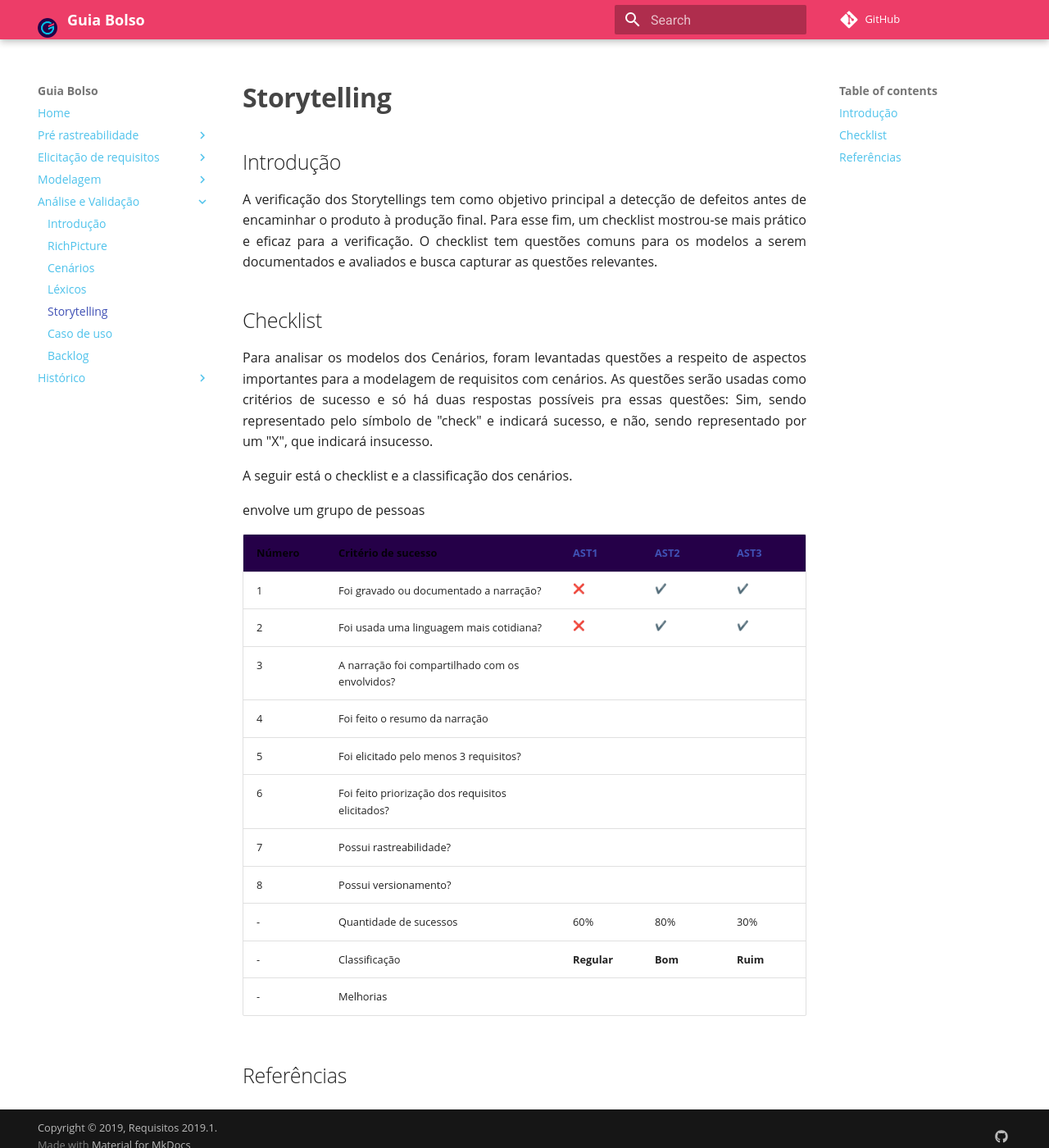
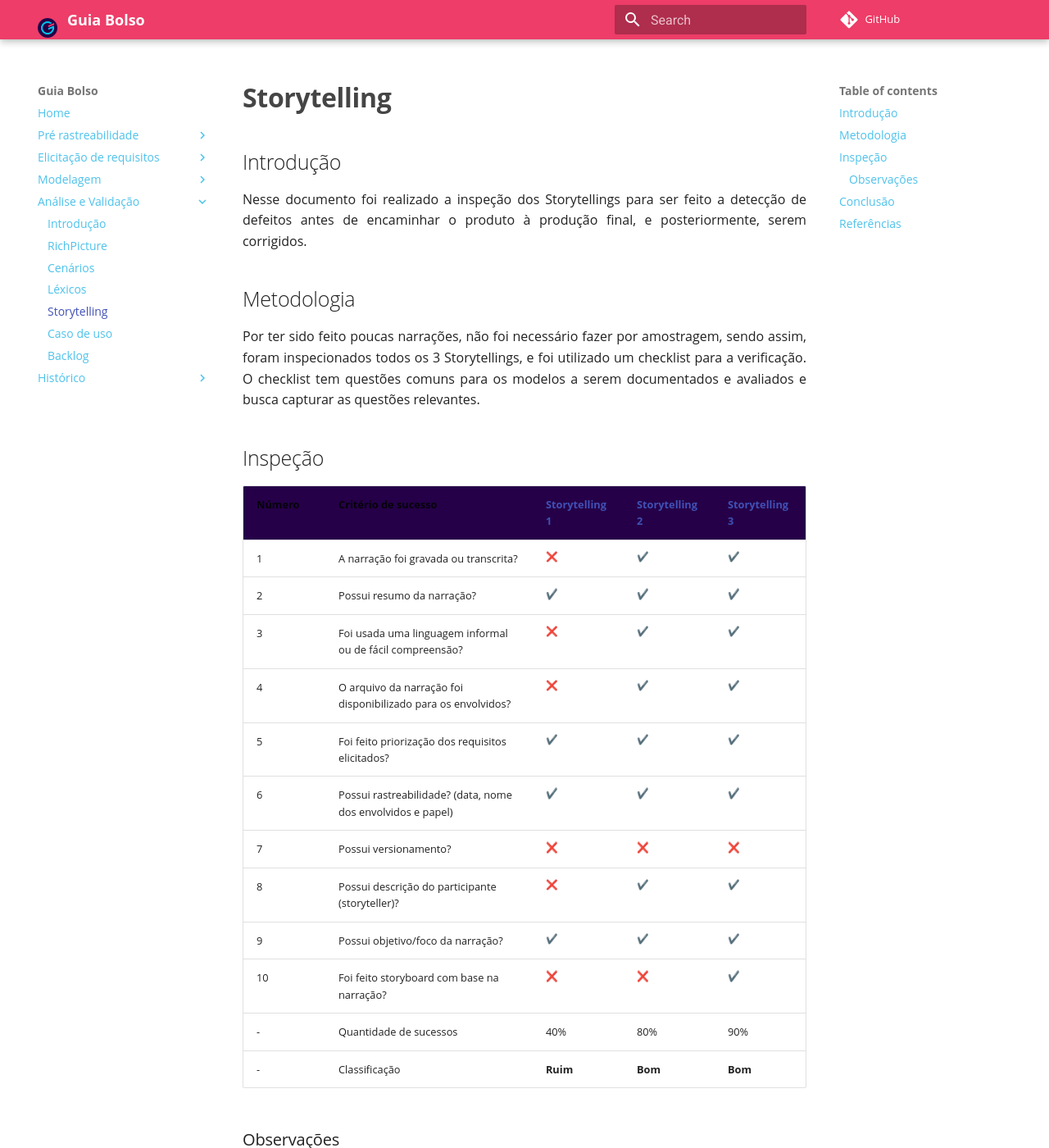
Before and after one commit to fga-disciplinas/2019.1-Guia-Bolso, an MkDocs documentation site: the page built from docs/analise/analise_storytelling.md, in a window 1280 px wide and 1400 px high. Shown: the whole window at 82% size. Built offline with MkDocs 1.6.1 and Material for MkDocs 9.7.7, drawn with Linux system fonts in a browser that asks for light colours; emoji names are drawn with the system emoji font; comment, search, counter and statistics services are not loaded; old or Windows-style settings are respelled for this version of MkDocs; some of the changed text lies outside the part shown.

Commit message:
Análise de storytelling finalizada

```diff
--- a/docs/analise/analise_storytelling.md
+++ b/docs/analise/analise_storytelling.md
@@ -2,29 +2,39 @@
 
 ## Introdução
 
-A verificação dos Storytellings tem como objetivo principal a detecção de defeitos antes de encaminhar o produto à produção final. Para esse fim, um checklist mostrou-se mais prático e eficaz para a verificação. O checklist tem questões comuns para os modelos a serem documentados e avaliados e busca capturar as questões relevantes.
+Nesse documento foi realizado a inspeção dos Storytellings para ser feito a detecção de defeitos antes de encaminhar o produto à produção final, e posteriormente, serem corrigidos.
 
-## Checklist
-Para analisar os modelos dos Cenários, foram levantadas questões a respeito de aspectos importantes para a modelagem de requisitos com cenários. As questões serão usadas como critérios de sucesso e só há duas respostas possíveis pra essas questões: Sim, sendo representado pelo símbolo de "check" e indicará sucesso, e não, sendo representado por um "X", que indicará insucesso.
+## Metodologia
+Por ter sido feito poucas narrações, não foi necessário fazer por amostragem, sendo assim, foram inspecionados todos os 3 Storytellings, e foi utilizado um checklist para a verificação. O checklist tem questões comuns para os modelos a serem documentados e avaliados e busca capturar as questões relevantes.
 
+## Inspeção
 
-A seguir está o checklist e a classificação dos cenários.
+|Número|Critério de sucesso|[Storytelling 1](../../elicitacao-de-requisitos/storytelling/#storytelling-1-interesse-do-usuario)|[Storytelling 2](../../elicitacao-de-requisitos/storytelling/#storytelling-2-utilizando-a-aba-guia)|[Storytelling 3](../../elicitacao-de-requisitos/storytelling/#sorytelling-3-utilizando-conta-manual) |
+|------|----------------------|--|--|--|
+|1| A narração foi gravada ou transcrita? |:x:|:heavy_check_mark:|:heavy_check_mark:|
+|2| Possui resumo da narração?|:heavy_check_mark:|:heavy_check_mark:|:heavy_check_mark:|
+|3| Foi usada uma linguagem informal ou de fácil compreensão?|:x:|:heavy_check_mark:|:heavy_check_mark:|
+|4| O arquivo da narração foi disponibilizado para os envolvidos?|:x:|:heavy_check_mark:|:heavy_check_mark:|
+|5| Foi feito priorização dos requisitos elicitados?|:heavy_check_mark:|:heavy_check_mark:|:heavy_check_mark:|
+|6| Possui rastreabilidade? (data, nome dos envolvidos e papel)|:heavy_check_mark:|:heavy_check_mark:|:heavy_check_mark:|
+|7| Possui versionamento?|:x:|:x:|:x:|
+|8| Possui descrição do participante (storyteller)?|:x:|:heavy_check_mark:|:heavy_check_mark:|
+|9| Possui objetivo/foco da narração?|:heavy_check_mark:|:heavy_check_mark:|:heavy_check_mark:|
+|10| Foi feito storyboard com base na narração?|:x:|:x:|:heavy_check_mark:|
+|-| Quantidade de sucessos | 40% | 80% | 90% |
+|-| Classificação | **Ruim**  | **Bom** | **Bom** | |
 
-envolve um grupo de pessoas
+### Observações
 
-|Número|Critério de sucesso|[AST1](../../elicitacao-de-requisitos/storytelling/#storytelling-1-interesse-do-usuario)|[AST2](../../elicitacao-de-requisitos/storytelling/#storytelling-2-utilizando-a-aba-guia)|[AST3](../../elicitacao-de-requisitos/storytelling/#sorytelling-3-utilizando-conta-manual) |
-|------|----------------------|--|--|--|
-|1| Foi gravado ou documentado a narração? | :x: | :heavy_check_mark: |:heavy_check_mark: |
-|2| Foi usada uma linguagem mais cotidiana?| :x: | :heavy_check_mark: |:heavy_check_mark: |
-|3| A narração foi compartilhado com os envolvidos?||||
-|4| Foi feito o resumo da narração||||
-|5| Foi elicitado pelo menos 3 requisitos?||||
-|6| Foi feito priorização dos requisitos elicitados?||||
-|7| Possui rastreabilidade?||||
-|8| Possui versionamento?||||
-|-| Quantidade de sucessos | 60% | 80% | 30% |
-|-| Classificação | **Regular**  | **Bom** | **Ruim** | |
-|-| Melhorias |  |  | | |
+| Storytelling | Observação |
+|--|--|
+|[Storytelling 1](../../elicitacao-de-requisitos/storytelling/#storytelling-1-interesse-do-usuario)|Fazer uso correto da gramática no resumo da narração, disponibilizar narração gravada ou transcrita, tirar a descrição do participante da Introdução e por no storytelling, Inserir versão e storyboard|
+|[Storytelling 2](../../elicitacao-de-requisitos/storytelling/#storytelling-2-utilizando-a-aba-guia)|Inserir versão e storyboard|
+|[Storytelling 3](../../elicitacao-de-requisitos/storytelling/#sorytelling-3-utilizando-conta-manual)|Inserir versão|
 
+## Conclusão
+O storytelling 1 ficou bem atrás dos outros dois, e nenhum possui versionamento, mas no geral, foram narradas boas histórias e foi possível elicitar uma quantidade aceitável de requisitos.
 
 ## Referências
+
+Storytelling Techniques for Capturing Effective Requirements! Disponível em: <https://babottomline.com/2012/11/27/storytelling-techniques-for-capturing-effective-requirements/>. Acesso em: 08/06/2019.
```
